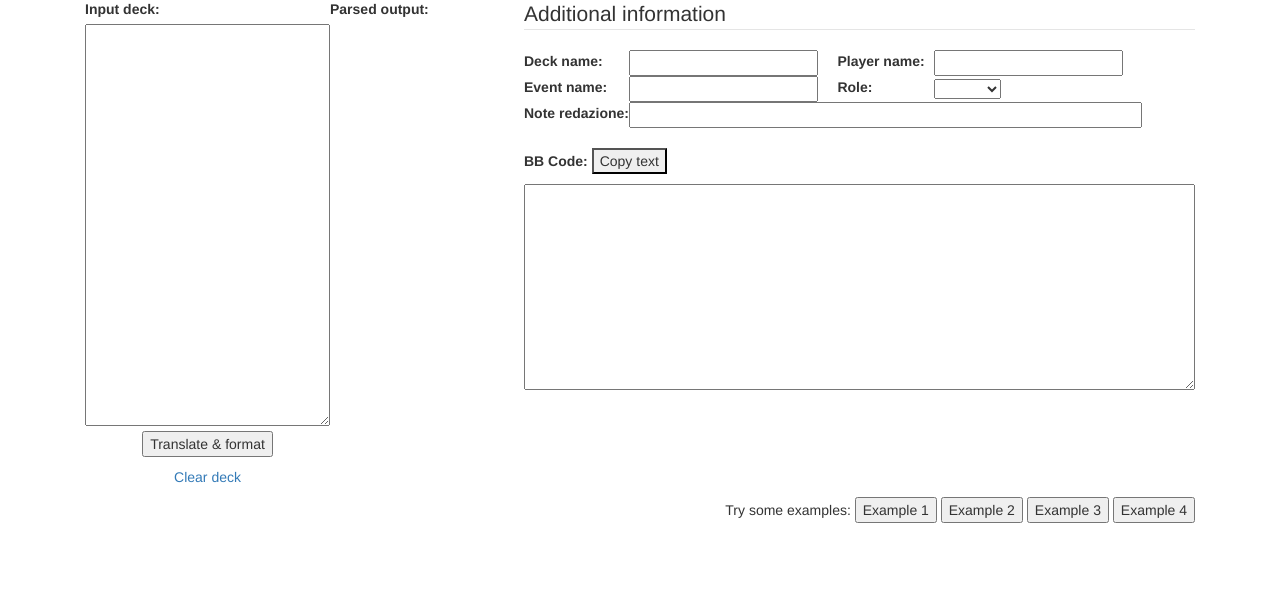
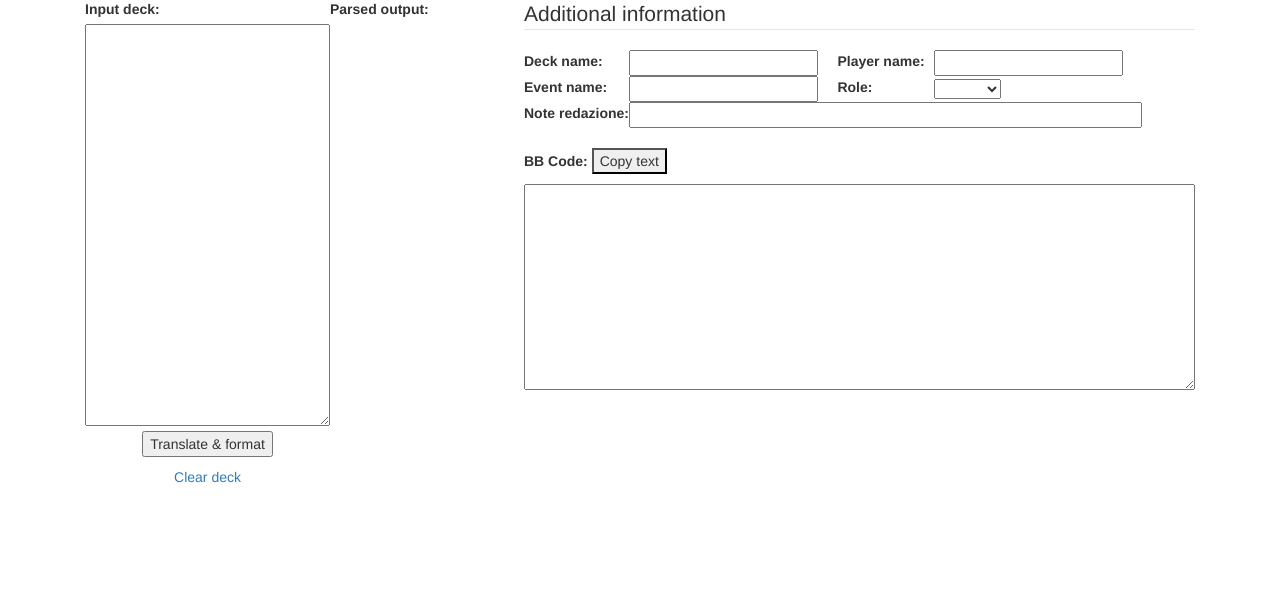
Before and after one commit to ElLorans/Best-MTG-Deck, a Flask app: page /test in a window 1280 px wide. Shown: the part 146-743 px from the top of the page. Run offline with Flask 2, Linux system fonts and the light colour scheme; some libraries are stand-ins or nearby versions.

Commit message:
Add files via upload

```diff
--- a/BestMtgDeck/templates/test.html
+++ b/BestMtgDeck/templates/test.html
@@ -222,6 +222,9 @@
                                 <textarea id="bbcode_deck" name="output" cols="80" rows="10">
                                     {{- bbcode_deck -}}
                                 </textarea>
+                                <p></p>
+                                <p></p>
+                                {{ html_deck | safe }}
                             </td>
                         </tr>
                         </tbody>
@@ -229,201 +232,201 @@
 
                 </form>
 
-                <div class="examplesFrame">
-                    Try some examples:
-
-                    <form action="/test" method="post" class="example">
-                        <div class="example">
-                            <input type="hidden" name="input_lang" value="">
-                            <input type="hidden" name="output_lang" value="en">
-                            <input type="hidden" name="output_format" value="bbcode">
-                            <input type="hidden" name="info_deck_name" value="UWR Light Beam">
-                            <input type="hidden" name="info_player_name" value="Marco Caco">
-                            <input type="hidden" name="info_player_role" value="Finalist">
-                            <input type="hidden" name="info_event_name" value="Modern World Championship">
-                            <input type="hidden" name="info_note_redazione" value="Sample example deck 1">
-                            <textarea name="data" cols="40" rows="40">Creatures
-    4 Deathrite Shaman
-    4 Knight of the Reliquary
-    4 Mother of Runes
-    1 Qasali Pridemage
-    1 Scavenging Ooze
-    2 Stoneforge Mystic
-    2 Spirit of the Labyrinth
-    2 Gaddock Teeg
-    4 Thalia, Guardian of Thraben
-    1 Dryad Arbor
-
-Lands
-    1 Forest
-    1 Bayou
-    1 Bojuka Bog
-    2 Cavern of Souls
-    1 Horizon Canopy
-    1 Marsh Flats
-    2 Savannah
-    1 Scrubland
-    3 Verdant Catacombs
-    4 Wasteland
-    4 Windswept Heath
-    1 Karakas
-
-
-Spells
-    1 Sword of Fire and Ice
-    1 Sylvan Library
-    3 Abrupt Decay
-    3 Swords to Plowshares
-    1 Umezawa's Jitte
-    4 Green Sun's Zenith
-
-Sideboard
-    1 Nihil Spellbomb
-    1 Pithing Needle
-    1 Sword of Light and Shadow
-    2 Ethersworn Canonist
-    1 Burrenton Forge-Tender
-    2 Containment Priest
-    1 Choke
-    2 Zealous Persecution
-    1 Cataclysm
-    3 Thoughtseize
-
-    </textarea>
-                            <input type="submit" name="go" value="Example 1" class="form_button">
-                        </div>
-                    </form>
-
-                    <form action="/test" method="post" class="example">
-                        <div class="example">
-                            <input type="hidden" name="input_lang" value="">
-                            <input type="hidden" name="output_lang" value="en">
-                            <input type="hidden" name="output_format" value="bbcode">
-                            <textarea name="data" cols="40" rows="40">Planeswalker (3)
-2 Xenagos, the Reveler 1 Nissa, Worldwaker
-Creature (27)
-2 Stormbreath Dragon 3 Genesis Hydra 2 Hornet Queen 4 Voyaging Satyr 3 Sylvan Caryatid 3 Elvish Mystic 3 Polukranos, World Eater 2 Whisperwood Elemental 4 Courser of Kruphix 1 Nylea, God of the Hunt
-Sorcery (2)
-2 Crater's Claws
-Instant (4)
-3 Lightning Strike 1 Wild Slash
-Land (24)
-4 Mountain 8 Forest 4 Temple of Abandon 4 Nykthos, Shrine to Nyx 4 Wooded Foothills
-60 Cards
-Sideboard (15)
-1 Hornet Queen 1 Xenagos, the Reveler 2 Nissa, Worldwaker 4 Nylea's Disciple 2 Savage Punch 2 Arc Lightning 1 Barrage of Boulders 2 Destructive Revelry
-    </textarea>
-                            <input type="submit" name="go" value="Example 2" class="form_button">
-                        </div>
-                    </form>
-
-                    <form action="/test" method="post" class="example">
-                        <div class="example">
-                            <input type="hidden" name="input_lang" value="">
-                            <input type="hidden" name="output_lang" value="en">
-                            <input type="hidden" name="output_format" value="bbcode">
-                            <input type="hidden" name="output_regroup" value="on">
-                            <!-- Hallowed Fountain should NOT have a comma -->
-                            <!-- tireless tracker has two spaces instead of one -->
-                            <!-- kataki war's wage should have a comma inside -->
-                            <!-- it has a weird splitting algorithm -->
-                            <textarea name="data" cols="40" rows="40">4 Misty Rainforest
-4 Windswept Heath
-2 Flooded Strand
-2 Temple Garden
-2 Breeding  ,  Pool
-1 Hallowed, Fountain
-2 Forest
-1 Plains
-1 Island
-1 Horizon Canopy
-1 Ghost Quarter
-1 Gavony Township
-1 Birds of Paradise
-4 Noble Hierarch
-2 Eternal Witness
-2 Scavenging Ooze
-3 Voice of Resurgence
-3 Reflector Mage
-3 Meddling Mage
-4 Knight of the Reliquary
-4 Spell Queller
-3 Thalia, Heretic Cathar
-1 Kira, Great Glass-Spinner
-4 Collected Company
-4 Path to Exile
-Sideboard:
-1 Tireless  Tracker
-1 Aven Mindcensor
-1 Kataki War's Wage
-3 Stony Silence
-2 Ethersworn Canonist
-1 Meddling Mage
-1 Bojuka Bog
-2 Tamiyo, Field Researcher
-2 Kitchen Finks
-1 Intrepid Hero
-    </textarea>
-                            <input type="submit" name="go" value="Example 3" class="form_button">
-                        </div>
-                    </form>
-
-                    <form action="/test" method="post" class="example">
-                        <div class="example">
-                            <input type="hidden" name="input_lang" value="">
-                            <input type="hidden" name="output_lang" value="en">
-                            <input type="hidden" name="output_format" value="bbcode">
-                            <input type="hidden" name="output_regroup" value="on">
-                            <!-- fixes column layout by predicting next group -->
-                            <textarea name="data" cols="40" rows="40">2 Oko, Thief of Crowns
-4 Azusa, Lost but Seeking
-4 Primeval Titan
-4 Sakura-Tribe Scout
-3 Ancient Stirrings
-4 Once Upon a Time
-1 Pact of Negation
-4 Summoner's Pact
-4 Amulet of Vigor
-1 Engineered Explosives
-1 Boros Garrison
-2 Breeding Pool
-2 Castle Garenbrig
-1 Cavern of Souls
-1 Field of the Dead
-2 Forest
-2 Gemstone Mine
-1 Ghost Quarter
-1 Golgari Rot Farm
-1 Gruul Turf
-1 Khalni Garden
-1 Radiant Fountain
-1 Selesnya Sanctuary
-4 Simic Growth Chamber
-1 Slayers' Stronghold
-2 Snow-Covered Forest
-1 Sunhome, Fortress of the Legion
-3 Tolaria West
-1 Vesuva
-
-side
-1 Cavern of Souls
-1 Field of the Dead
-2 Engineered Explosives
-1 Oko, Thief of Crowns
-1 Bojuka Bog
-1 Chameleon Colossus
-2 Disdainful Stroke
-2 Dismember
-1 Force of Vigor
-1 Obstinate Baloth
-1 Ramunap Excavator
-1 Reclamation Sage
-    </textarea>
-                            <input type="submit" name="go" value="Example 4" class="form_button">
-                        </div>
-                    </form>
-
-                </div><!-- // end of examples frame -->
+{#                <div class="examplesFrame">#}
+{#                    Try some examples:#}
+{##}
+{#                    <form action="/test" method="post" class="example">#}
+{#                        <div class="example">#}
+{#                            <input type="hidden" name="input_lang" value="">#}
+{#                            <input type="hidden" name="output_lang" value="en">#}
+{#                            <input type="hidden" name="output_format" value="bbcode">#}
+{#                            <input type="hidden" name="info_deck_name" value="UWR Light Beam">#}
+{#                            <input type="hidden" name="info_player_name" value="Marco Caco">#}
+{#                            <input type="hidden" name="info_player_role" value="Finalist">#}
+{#                            <input type="hidden" name="info_event_name" value="Modern World Championship">#}
+{#                            <input type="hidden" name="info_note_redazione" value="Sample example deck 1">#}
+{#                            <textarea name="data" cols="40" rows="40">Creatures#}
+{#    4 Deathrite Shaman#}
+{#    4 Knight of the Reliquary#}
+{#    4 Mother of Runes#}
+{#    1 Qasali Pridemage#}
+{#    1 Scavenging Ooze#}
+{#    2 Stoneforge Mystic#}
+{#    2 Spirit of the Labyrinth#}
+{#    2 Gaddock Teeg#}
+{#    4 Thalia, Guardian of Thraben#}
+{#    1 Dryad Arbor#}
+{##}
+{#Lands#}
+{#    1 Forest#}
+{#    1 Bayou#}
+{#    1 Bojuka Bog#}
+{#    2 Cavern of Souls#}
+{#    1 Horizon Canopy#}
+{#    1 Marsh Flats#}
+{#    2 Savannah#}
+{#    1 Scrubland#}
+{#    3 Verdant Catacombs#}
+{#    4 Wasteland#}
+{#    4 Windswept Heath#}
+{#    1 Karakas#}
+{##}
+{##}
+{#Spells#}
+{#    1 Sword of Fire and Ice#}
+{#    1 Sylvan Library#}
+{#    3 Abrupt Decay#}
+{#    3 Swords to Plowshares#}
+{#    1 Umezawa's Jitte#}
+{#    4 Green Sun's Zenith#}
+{##}
+{#Sideboard#}
+{#    1 Nihil Spellbomb#}
+{#    1 Pithing Needle#}
+{#    1 Sword of Light and Shadow#}
+{#    2 Ethersworn Canonist#}
+{#    1 Burrenton Forge-Tender#}
+{#    2 Containment Priest#}
+{#    1 Choke#}
+{#    2 Zealous Persecution#}
+{#    1 Cataclysm#}
+{#    3 Thoughtseize#}
+{##}
+{#    </textarea>#}
+{#                            <input type="submit" name="go" value="Example 1" class="form_button">#}
+{#                        </div>#}
+{#                    </form>#}
+{##}
+{#                    <form action="/test" method="post" class="example">#}
+{#                        <div class="example">#}
+{#                            <input type="hidden" name="input_lang" value="">#}
+{#                            <input type="hidden" name="output_lang" value="en">#}
+{#                            <input type="hidden" name="output_format" value="bbcode">#}
+{#                            <textarea name="data" cols="40" rows="40">Planeswalker (3)#}
+{#2 Xenagos, the Reveler 1 Nissa, Worldwaker#}
+{#Creature (27)#}
+{#2 Stormbreath Dragon 3 Genesis Hydra 2 Hornet Queen 4 Voyaging Satyr 3 Sylvan Caryatid 3 Elvish Mystic 3 Polukranos, World Eater 2 Whisperwood Elemental 4 Courser of Kruphix 1 Nylea, God of the Hunt#}
+{#Sorcery (2)#}
+{#2 Crater's Claws#}
+{#Instant (4)#}
+{#3 Lightning Strike 1 Wild Slash#}
+{#Land (24)#}
+{#4 Mountain 8 Forest 4 Temple of Abandon 4 Nykthos, Shrine to Nyx 4 Wooded Foothills#}
+{#60 Cards#}
+{#Sideboard (15)#}
+{#1 Hornet Queen 1 Xenagos, the Reveler 2 Nissa, Worldwaker 4 Nylea's Disciple 2 Savage Punch 2 Arc Lightning 1 Barrage of Boulders 2 Destructive Revelry#}
+{#    </textarea>#}
+{#                            <input type="submit" name="go" value="Example 2" class="form_button">#}
+{#                        </div>#}
+{#                    </form>#}
+{##}
+{#                    <form action="/test" method="post" class="example">#}
+{#                        <div class="example">#}
+{#                            <input type="hidden" name="input_lang" value="">#}
+{#                            <input type="hidden" name="output_lang" value="en">#}
+{#                            <input type="hidden" name="output_format" value="bbcode">#}
+{#                            <input type="hidden" name="output_regroup" value="on">#}
+{#                            <!-- Hallowed Fountain should NOT have a comma -->#}
+{#                            <!-- tireless tracker has two spaces instead of one -->#}
+{#                            <!-- kataki war's wage should have a comma inside -->#}
+{#                            <!-- it has a weird splitting algorithm -->#}
+{#                            <textarea name="data" cols="40" rows="40">4 Misty Rainforest#}
+{#4 Windswept Heath#}
+{#2 Flooded Strand#}
+{#2 Temple Garden#}
+{#2 Breeding  ,  Pool#}
+{#1 Hallowed, Fountain#}
+{#2 Forest#}
+{#1 Plains#}
+{#1 Island#}
+{#1 Horizon Canopy#}
+{#1 Ghost Quarter#}
+{#1 Gavony Township#}
+{#1 Birds of Paradise#}
+{#4 Noble Hierarch#}
+{#2 Eternal Witness#}
+{#2 Scavenging Ooze#}
+{#3 Voice of Resurgence#}
+{#3 Reflector Mage#}
+{#3 Meddling Mage#}
+{#4 Knight of the Reliquary#}
+{#4 Spell Queller#}
+{#3 Thalia, Heretic Cathar#}
+{#1 Kira, Great Glass-Spinner#}
+{#4 Collected Company#}
+{#4 Path to Exile#}
+{#Sideboard:#}
+{#1 Tireless  Tracker#}
+{#1 Aven Mindcensor#}
+{#1 Kataki War's Wage#}
+{#3 Stony Silence#}
+{#2 Ethersworn Canonist#}
+{#1 Meddling Mage#}
+{#1 Bojuka Bog#}
+{#2 Tamiyo, Field Researcher#}
+{#2 Kitchen Finks#}
+{#1 Intrepid Hero#}
+{#    </textarea>#}
+{#                            <input type="submit" name="go" value="Example 3" class="form_button">#}
+{#                        </div>#}
+{#                    </form>#}
+{##}
+{#                    <form action="/test" method="post" class="example">#}
+{#                        <div class="example">#}
+{#                            <input type="hidden" name="input_lang" value="">#}
+{#                            <input type="hidden" name="output_lang" value="en">#}
+{#                            <input type="hidden" name="output_format" value="bbcode">#}
+{#                            <input type="hidden" name="output_regroup" value="on">#}
+{#                            <!-- fixes column layout by predicting next group -->#}
+{#                            <textarea name="data" cols="40" rows="40">2 Oko, Thief of Crowns#}
+{#4 Azusa, Lost but Seeking#}
+{#4 Primeval Titan#}
+{#4 Sakura-Tribe Scout#}
+{#3 Ancient Stirrings#}
+{#4 Once Upon a Time#}
+{#1 Pact of Negation#}
+{#4 Summoner's Pact#}
+{#4 Amulet of Vigor#}
+{#1 Engineered Explosives#}
+{#1 Boros Garrison#}
+{#2 Breeding Pool#}
+{#2 Castle Garenbrig#}
+{#1 Cavern of Souls#}
+{#1 Field of the Dead#}
+{#2 Forest#}
+{#2 Gemstone Mine#}
+{#1 Ghost Quarter#}
+{#1 Golgari Rot Farm#}
+{#1 Gruul Turf#}
+{#1 Khalni Garden#}
+{#1 Radiant Fountain#}
+{#1 Selesnya Sanctuary#}
+{#4 Simic Growth Chamber#}
+{#1 Slayers' Stronghold#}
+{#2 Snow-Covered Forest#}
+{#1 Sunhome, Fortress of the Legion#}
+{#3 Tolaria West#}
+{#1 Vesuva#}
+{##}
+{#side#}
+{#1 Cavern of Souls#}
+{#1 Field of the Dead#}
+{#2 Engineered Explosives#}
+{#1 Oko, Thief of Crowns#}
+{#1 Bojuka Bog#}
+{#1 Chameleon Colossus#}
+{#2 Disdainful Stroke#}
+{#2 Dismember#}
+{#1 Force of Vigor#}
+{#1 Obstinate Baloth#}
+{#1 Ramunap Excavator#}
+{#1 Reclamation Sage#}
+{#    </textarea>#}
+{#                            <input type="submit" name="go" value="Example 4" class="form_button">#}
+{#                        </div>#}
+{#                    </form>#}
+{##}
+{#                </div><!-- // end of examples frame -->#}
 
                 <script type="text/javascript" src="../jquery.js"></script>
 
```
